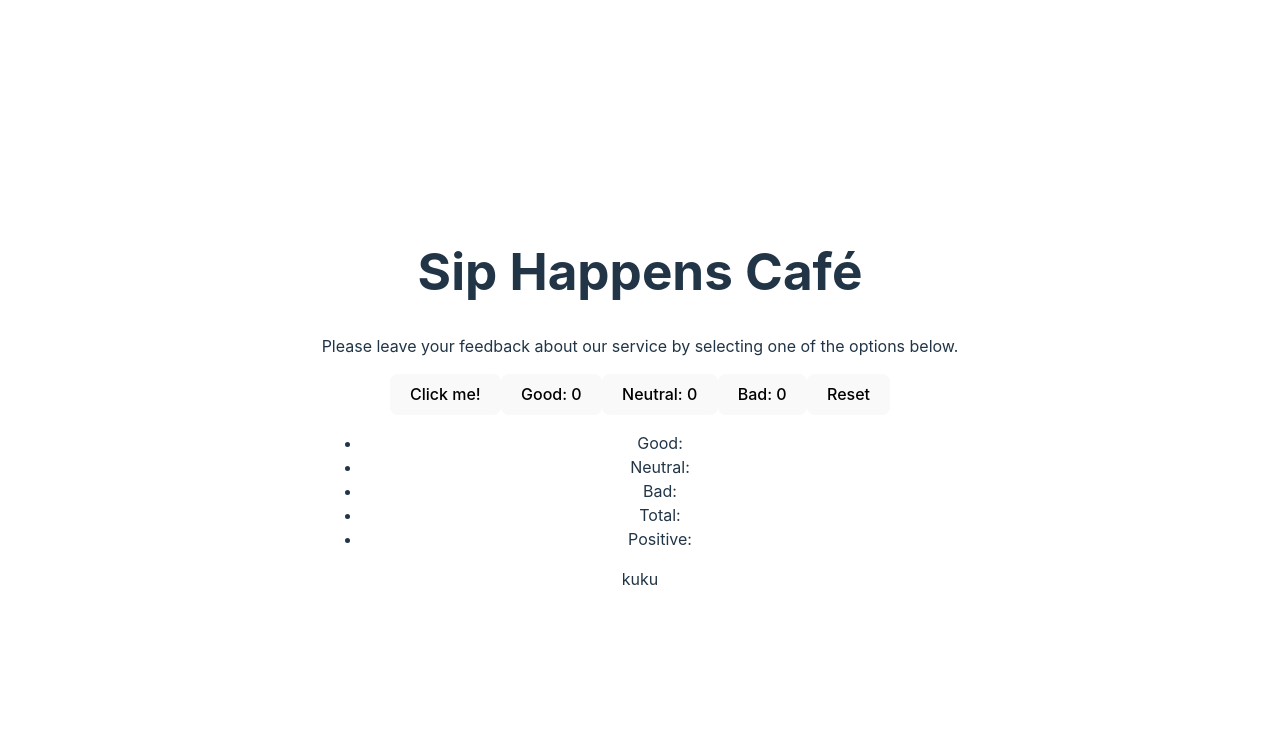
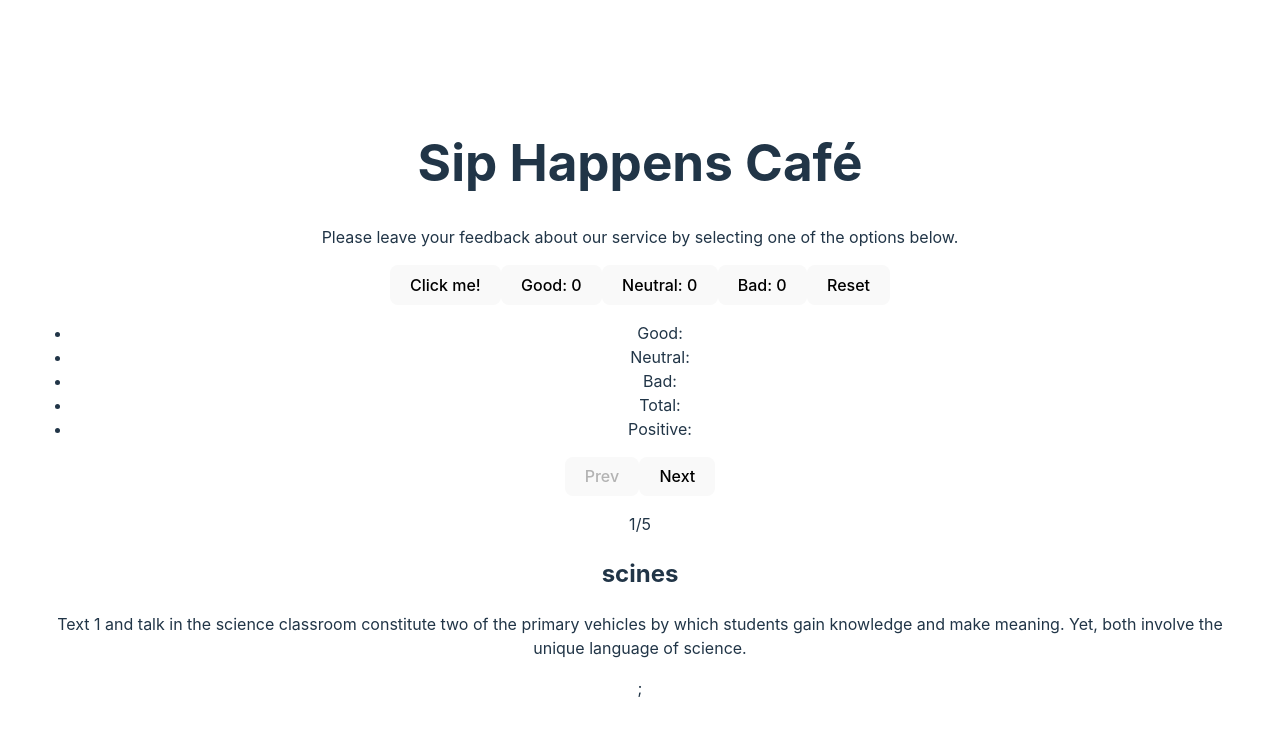
Before and after one commit to JuliaLuk/goit-react-hw-02, a React (Vite) app: page / in a window 1280 px wide. Shown: the top 736 px of the page. Built offline with nearby package versions, Linux system fonts and the light colour scheme.

Commit message:
added reader-continue

```diff
--- a/package.json
+++ b/package.json
@@ -10,6 +10,7 @@
     "preview": "vite preview"
   },
   "dependencies": {
+    "modern-normalize": "^2.0.0",
     "react": "^18.2.0",
     "react-dom": "^18.2.0"
   },
--- a/src/components/App/App1.jsx
+++ b/src/components/App/App1.jsx
@@ -1,6 +1,10 @@
 import { Reader } from "../Reader";
-// import { articles } from "../articles.json";
+import articles from "/src/articles.json";
 
 export const App1 = () => {
-  return <div>kuku{/* <Reader items={articles} /> */}</div>;
+  return (
+    <div>
+      <Reader items={articles} />
+    </div>
+  );
 };
--- /dev/null
+++ b/src/components/Article.jsx
@@ -0,0 +1,8 @@
+export const Article = ({ article: { id, topic, text } }) => {
+  return (
+    <article key={id}>
+      <h2>{topic}</h2>
+      <p>{text}</p>
+    </article>
+  );
+};
--- /dev/null
+++ b/src/components/Controls.jsx
@@ -0,0 +1,12 @@
+export const Controls = ({ onPrev, onNext, isPrevVisible, isNextVisible }) => {
+  return (
+    <div>
+      <button onClick={onPrev} disabled={isPrevVisible}>
+        Prev
+      </button>
+      <button onClick={onNext} disabled={isNextVisible}>
+        Next
+      </button>
+    </div>
+  );
+};
--- /dev/null
+++ b/src/components/Progress.jsx
@@ -0,0 +1,7 @@
+export const Progress = ({ current, total }) => {
+  return (
+    <p>
+      {current}/{total}
+    </p>
+  );
+};
--- a/src/components/Reader.jsx
+++ b/src/components/Reader.jsx
@@ -1,3 +1,34 @@
+import { useState } from "react";
+import { Progress } from "./Progress";
+import { Article } from "./Article";
+import { Controls } from "./Controls";
+
 export const Reader = ({ items }) => {
-  return <div></div>;
+  const [selectedIdx, setSelectedIdx] = useState(0);
+
+  const handelPrev = () => {
+    setSelectedIdx(selectedIdx - 1);
+  };
+  const handelNext = () => {
+    setSelectedIdx(selectedIdx + 1);
+  };
+
+  const selectedArticle = items[selectedIdx];
+  const isPrevVisible = selectedIdx === 0;
+  const isNextVisible = selectedIdx === items.length - 1;
+
+  return (
+    <div>
+      <header>
+        <Controls
+          onPrev={handelPrev}
+          onNext={handelNext}
+          isPrevVisible={isPrevVisible}
+          isNextVisible={isNextVisible}
+        />
+        <Progress current={selectedIdx + 1} total={items.length} />
+      </header>
+      <Article article={selectedArticle} />;
+    </div>
+  );
 };
--- a/src/main.jsx
+++ b/src/main.jsx
@@ -1,6 +1,7 @@
 import React from "react";
 import ReactDOM from "react-dom/client";
 import { App } from "./components/App/App.jsx";
+import "modern-normalize";
 import { App1 } from "./components/App/App1.jsx";
 
 import "./index.css";
```
Also changed, not shown: src/articles.json (renamed from articles.json), 1 other file (tests, documents, lock files or other folders).
